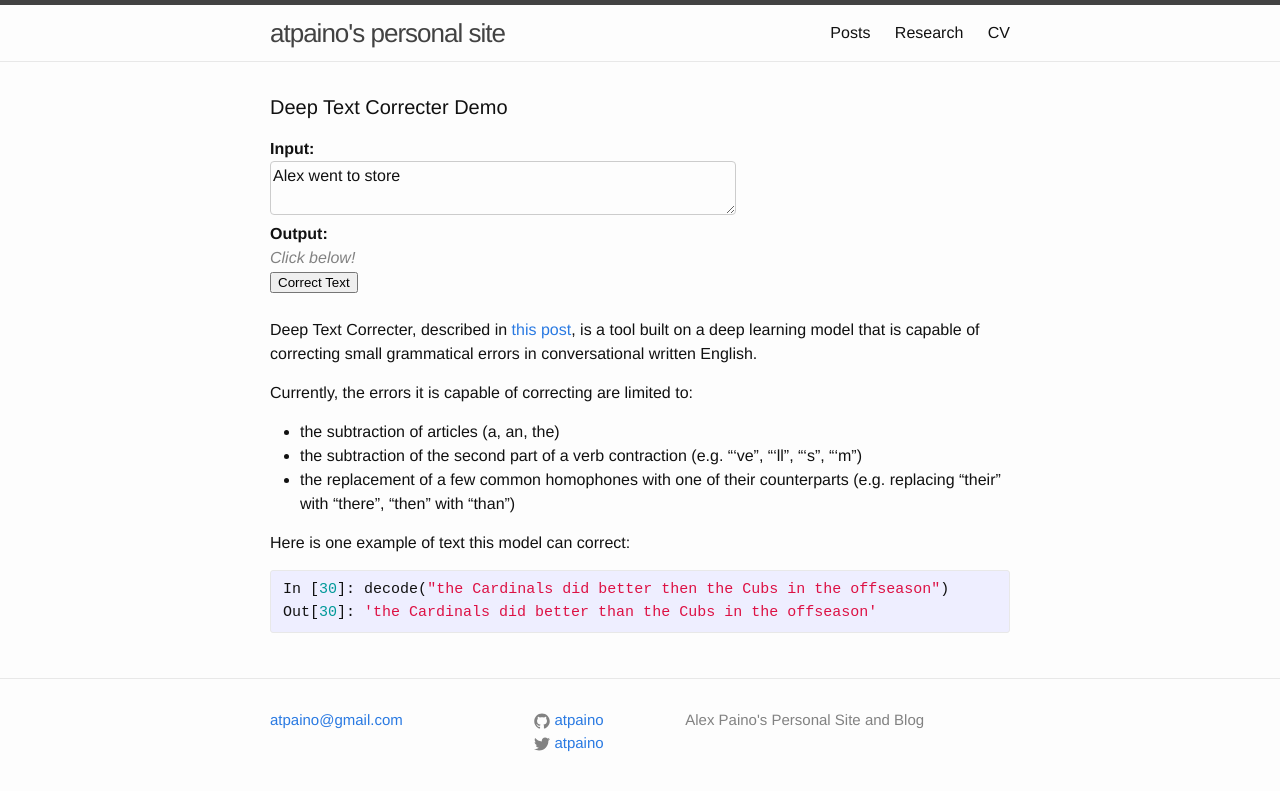
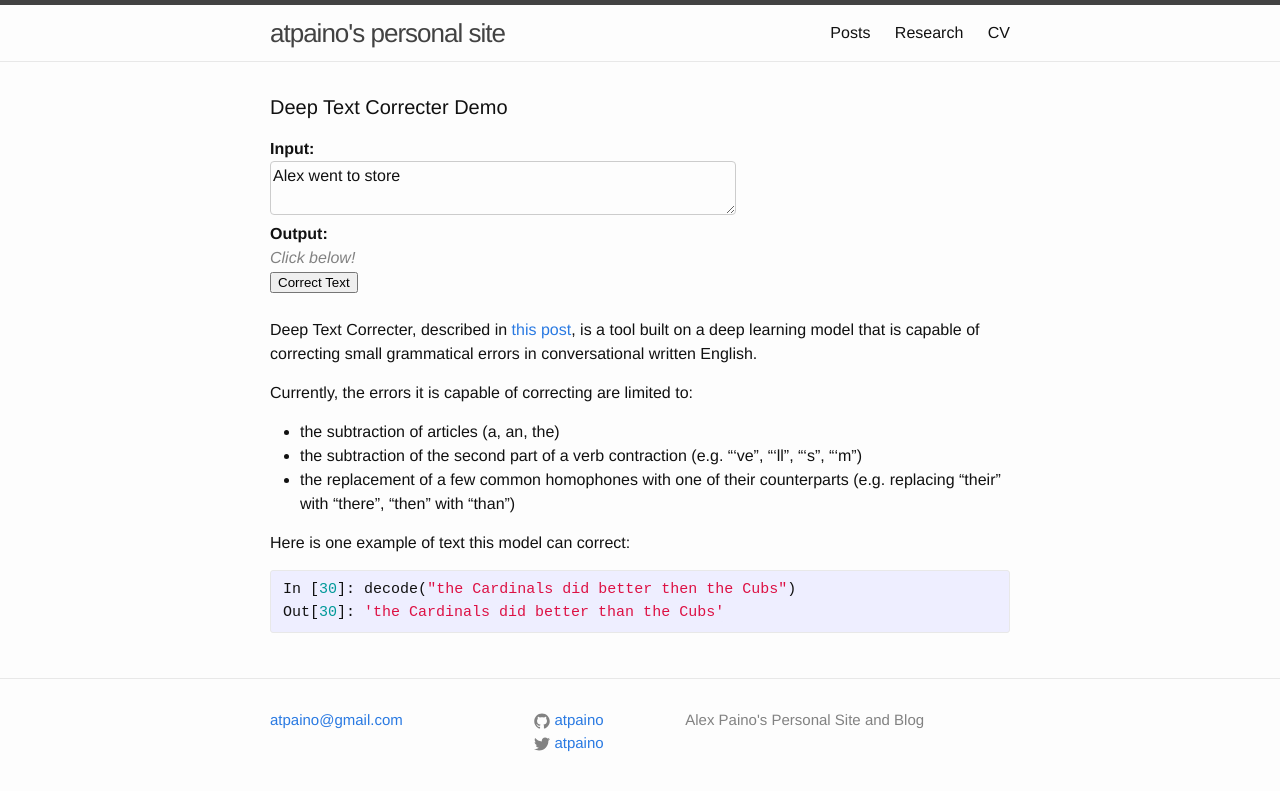
Before and after one commit to atpaino/atpaino.github.io, a Jekyll site: the page built from dtc.html, in a window 1280 px wide. Shown: the top 791 px of the page. Built offline with Jekyll 4.4.1, drawn with Linux system fonts in a browser that asks for light colours; nearby versions of some CDN libraries.

Commit message:
Update resume

```diff
--- a/dtc.html
+++ b/dtc.html
@@ -31,7 +31,7 @@ layout: default
   </ul>
 
   <p>Here is one example of text this model can correct:</p>
-<div class="highlight"><pre><code class="language-python" data-lang="python"><span class="n">In</span> <span class="p">[</span><span class="mi">30</span><span class="p">]:</span> <span class="n">decode</span><span class="p">(</span><span class="s">&quot;the Cardinals did better then the Cubs in the offseason&quot;</span><span class="p">)</span>
-<span class="n">Out</span><span class="p">[</span><span class="mi">30</span><span class="p">]:</span> <span class="s">&#39;the Cardinals did better than the Cubs in the offseason&#39;</span></code></pre></div>
+<div class="highlight"><pre><code class="language-python" data-lang="python"><span class="n">In</span> <span class="p">[</span><span class="mi">30</span><span class="p">]:</span> <span class="n">decode</span><span class="p">(</span><span class="s">&quot;the Cardinals did better then the Cubs&quot;</span><span class="p">)</span>
+<span class="n">Out</span><span class="p">[</span><span class="mi">30</span><span class="p">]:</span> <span class="s">&#39;the Cardinals did better than the Cubs&#39;</span></code></pre></div>
 
 </div>
```
Also changed, not shown: 1 other file.
